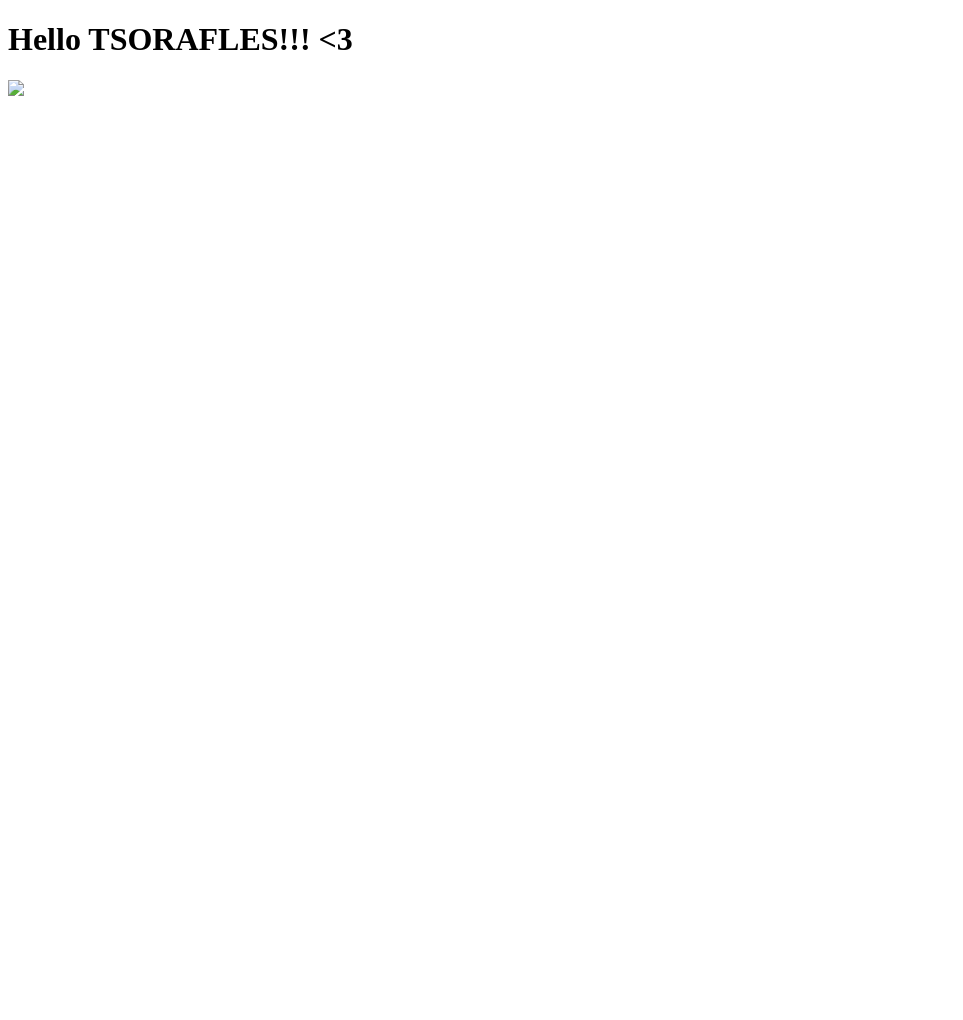
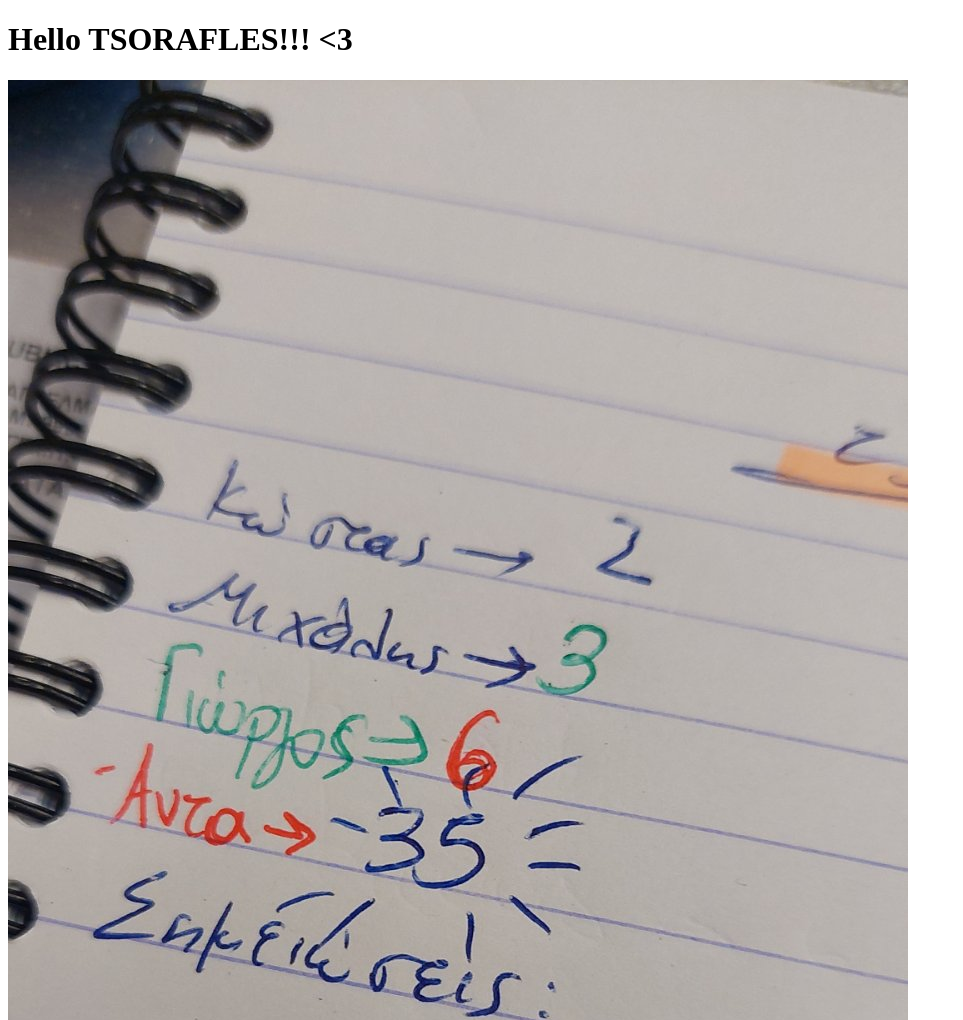
Before and after one commit to Angrenadan/testsite, a plain HTML site: page index.html in a window 1280 px wide. Shown: the top 1020 px of the page, without its empty margins (0-963 px from the left). Before the commit the page ends 800 px from the top, so only its background shows below. Drawn offline with Linux system fonts and the light colour scheme.

Commit message:
Update index.html

```diff
--- a/index.html
+++ b/index.html
@@ -5,6 +5,6 @@
     </head>
     <body>
         <h1>Hello TSORAFLES!!! <3</h1>
-        <img src="IMG">
+        <img src="IMG.jpg">
     </body>
 </html>
```
